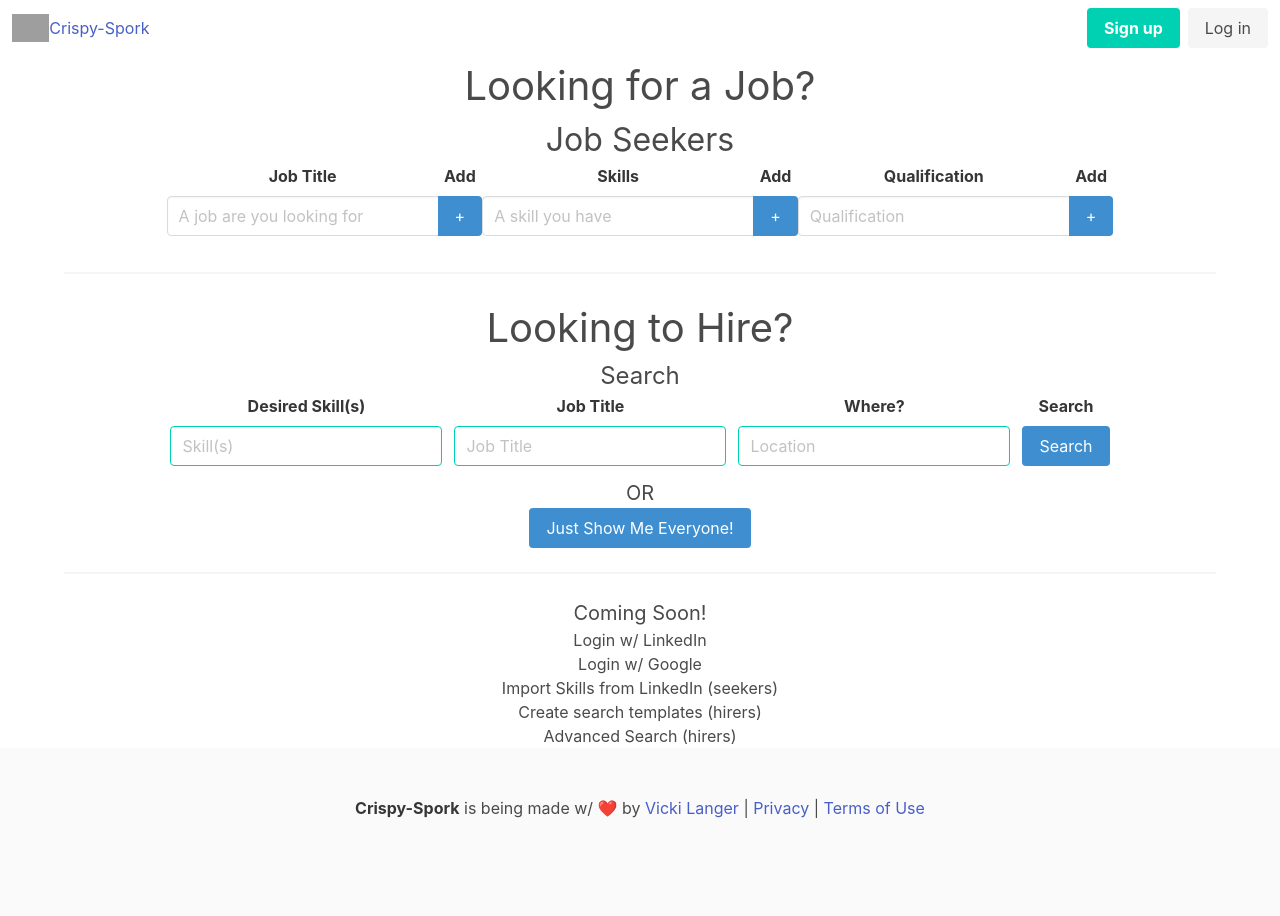
After one commit to VickiLanger/crispy-spork, a Django app: template pages/templates/pages/index.html in a window 1280 px wide. The commit adds this page. Run offline with Django 3.2, Linux system fonts and the light colour scheme; the template is opened without the code that fills it, so the values that code supplies are empty; some libraries are stand-ins or nearby versions; grey boxes are pictures that could not be loaded.

Commit message:
set up initial front page

```diff
--- a/mysite/templates/footer.html
+++ /dev/null
@@ -1,2 +0,0 @@
-this should have the stuff that belogns in a footer
-Being made w/ ❤️ by <a href="https://twitter.com/vicki_langer">Vicki Langer</a>
--- a/mysite/templates/base.html
+++ b/pages/templates/base.html
@@ -1,4 +1,4 @@
-{% load staticfiles %}
+<!--add 'load staticfiles' after registering-->
 <!doctype html>
 <html lang="en">
 
@@ -17,8 +17,8 @@
 
   {% include 'navbar.html' %}
 
-  <main>
-    <div class="container has-text-centered">
+  <main class="container has-text-centered">
+    <div>
       {% block content %}
       {% endblock %}
     </div>
--- /dev/null
+++ b/pages/templates/footer.html
@@ -0,0 +1,7 @@
+<footer class="footer">
+    <div class="content has-text-centered">
+        <p>
+        <strong>Crispy-Spork</strong> is being made w/ ❤️ by <a href="https://twitter.com/vicki_langer">Vicki Langer</a> | <a href="#">Privacy</a> | <a href="#">Terms of Use</a>
+    </p>
+    </div>
+</footer>
--- /dev/null
+++ b/pages/templates/navbar.html
@@ -0,0 +1,31 @@
+<!--TODO: Add an H1 for accessibility and -->
+    <nav class="navbar" role="navigation" aria-label="main navigation">
+    <div class="navbar-brand">
+        <a class="navbar-item" href="https://bulma.io">
+        <img src="http://acmelogos.com/images/logo-7.svg">
+        <H1>Crispy-Spork</H1>
+    </a>
+
+    <a role="button" class="navbar-burger burger" aria-label="menu" aria-expanded="false" data-target="navbarBasicExample">
+        <span aria-hidden="true"></span>
+        <span aria-hidden="true"></span>
+        <span aria-hidden="true"></span>
+    </a>
+    </div>
+
+    <div id="navbarBasicExample" class="navbar-menu">
+
+    <div class="navbar-end">
+        <div class="navbar-item">
+        <div class="buttons">
+            <a class="button is-primary">
+            <strong>Sign up</strong>
+            </a>
+            <a class="button is-light">
+            Log in
+            </a>
+        </div>
+        </div>
+    </div>
+    </div>
+</nav>
--- /dev/null
+++ b/pages/templates/pages/index.html
@@ -0,0 +1,85 @@
+
+{% extends 'base.html' %}
+
+{% block content %}
+
+<!--Job Seekers-->
+    <h2 class="is-size-2">Looking for a Job?</h2>
+        <h3 class="is-size-3">Job Seekers</h3>
+        <div class="field is-grouped is-grouped-centered">
+        <div class="field has-addons">
+            <div class="control">
+                <label class="label">Job Title</label>
+                <input class="input" type="text" placeholder="A job are you looking for">
+            </div>
+            <div class="control">
+                <label class="label">Add</label>
+                <a class="button is-info">+</a>
+            </div>
+        </div>
+        <div class="field has-addons">
+            <div class="control">
+                <label class="label">Skills </label>
+                <input class="input" type="text" placeholder="A skill you have">
+            </div>
+            <div class="control">
+                <label class="label">Add</label>
+                <a class="button is-info">+</a>
+            </div>
+        </div>
+        <div class="field has-addons">
+            <div class="control">
+                <label class="label">Qualification</label>
+                <input class="input" type="text" placeholder="Qualification"> <!--Experience / Certificate / Course / Degree-->
+            </div>
+            <div class="control">
+                <label class="label">Add</label>
+                <a class="button is-info">+</a>
+            </div>
+        </div>
+    </div>
+
+<hr>
+
+<!--Hiring-->
+    <h2 class="is-size-2">Looking to Hire?</h2>
+        <!--<h3 class="is-size-3">Businesses & Recruiting Agencies</h3> do they have different needs/wants?-->
+
+            <h4 class="is-size-4">Search</h4>
+            <div class="field is-grouped is-grouped-centered">
+                <p class="control">
+                    <label class="label">Desired Skill(s)</label>
+                    <input class="input is-primary" type="text" placeholder="Skill(s)">
+                </p>
+                <p class="control">
+                    <label class="label">Job Title</label>
+                    <input class="input is-primary" type="text" placeholder="Job Title">
+                </p>
+                <p class="control">
+                    <label class="label">Where?</label>
+                    <input class="input is-primary" type="text" placeholder="Location">
+                </p>
+                <p class="control">
+                    <label class="label">Search</label>
+                    <a class="button is-info">Search</a>
+                </p>
+            </div>
+            <h5 class="is-size-5">OR</h4>
+            <div class="field is-grouped is-grouped-centered">
+                <p class="control">
+                    <a class="button is-info">Just Show Me Everyone!</a>
+                </p>
+            </div>
+
+<hr>
+
+        <h3 class="is-size-5">Coming Soon!</h3>
+            <ul>
+                <li>Login w/ LinkedIn</li>
+                <li>Login w/ Google</li>
+                <li>Import Skills from LinkedIn (seekers)</li>
+                <li>Create search templates (hirers)</li>
+                <li>Advanced Search (hirers)</li>
+            </ul>
+
+{% endblock %}
```
